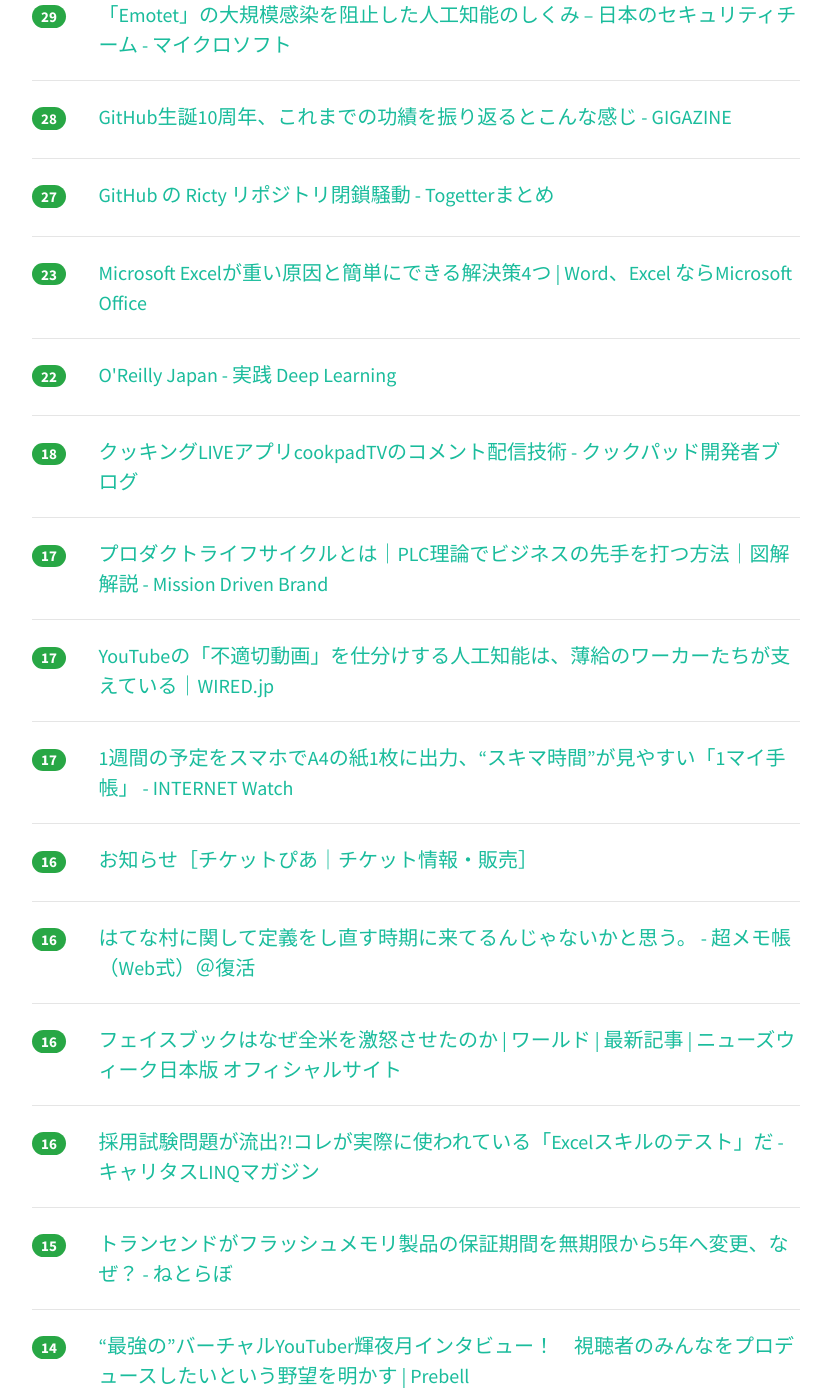
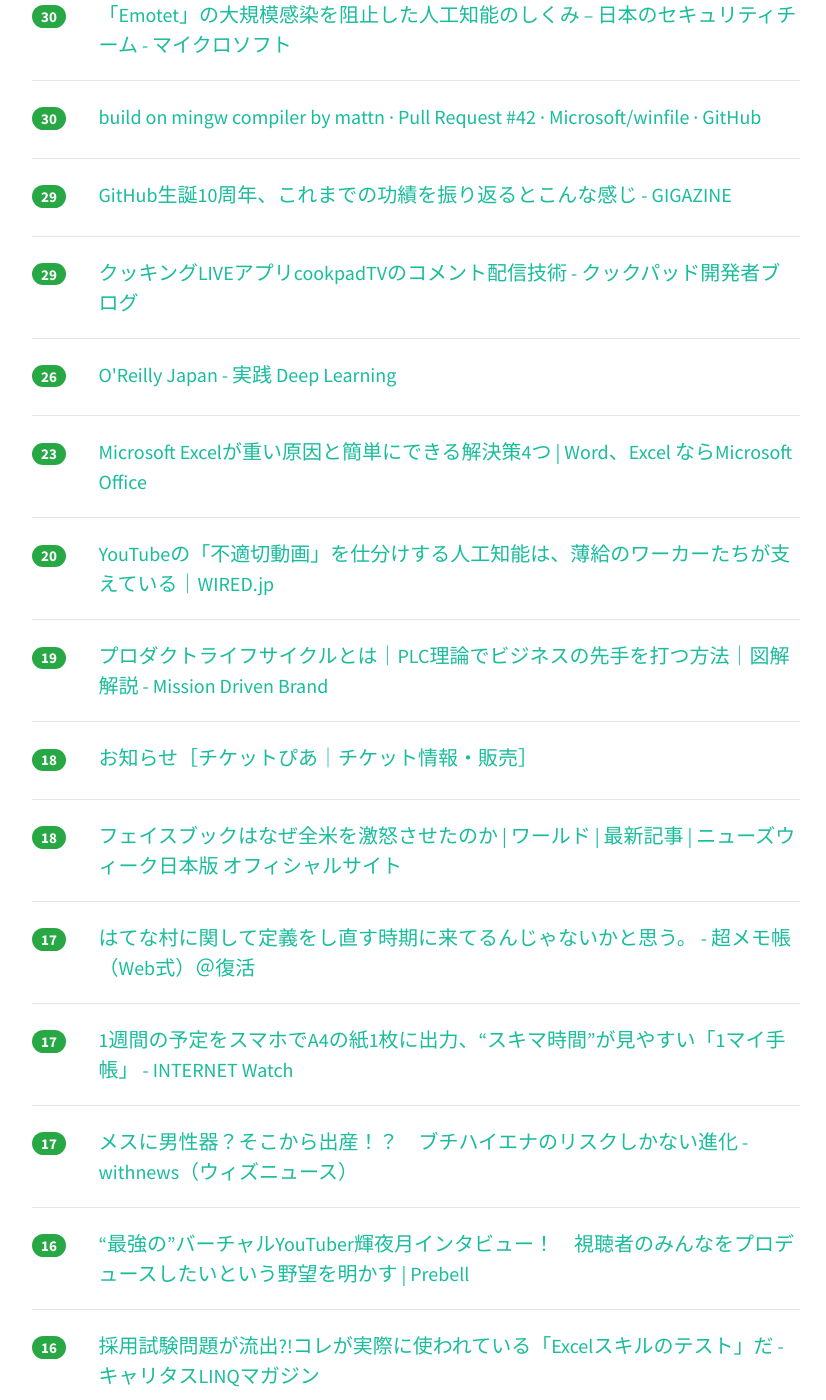
Before and after one commit to yatta47/hatena-matome-site, a Jekyll site: the page built from _posts/2018-04-13-hatena.md, in a window 1280 px wide and 1400 px high, scrolled down 1342 px. Shown: the whole window, without its empty margins (224-1050 px from the left). Built offline with Jekyll 4.4.1, drawn with Linux system fonts in a browser that asks for light colours; nearby versions of some CDN libraries; some of the changed text lies outside the part shown.

Commit message:
Updated 2018-04-13

```diff
--- a/_posts/2018-04-13-hatena.md
+++ b/_posts/2018-04-13-hatena.md
@@ -1,29 +1,29 @@
 ---
 layout: post
 title:  "2018-04-13 はてぶIT"
-date:   2018-04-13 10:03:33
+date:   2018-04-13 11:03:12
 tags: [it-hotentry]
 ---
-27 件のデータあり
+30 件のデータあり
 
 <hr><div class="row">
-<div class="col-1"><span class="badge badge-pill badge-success h2">584</span></div>
+<div class="col-1"><span class="badge badge-pill badge-success h2">823</span></div>
 <div class="col-11"><a href='https://kuenishi.hatenadiary.jp/entry/2018/04/13/022908' target='_blank'>トップレベルのコンピュータエンジニアなら普段からチェックして当然の技術系メディアN選 - kuenishi's blog</a></div>
 </div>
 <hr>
 <div class="row">
-<div class="col-1"><span class="badge badge-pill badge-success h2">197</span></div>
+<div class="col-1"><span class="badge badge-pill badge-success h2">254</span></div>
+<div class="col-11"><a href='https://internet.watch.impress.co.jp/docs/yajiuma/1116878.html' target='_blank'>「Excelが使える」のレベルを的確に見抜ける、入社試験に使えるサンプル問題が公開中【やじうまWatch】 - INTERNET Watch</a></div>
+</div>
+<hr>
+<div class="row">
+<div class="col-1"><span class="badge badge-pill badge-success h2">249</span></div>
 <div class="col-11"><a href='https://qiita.com/issei_y/items/ab641746be2704db98be' target='_blank'>Twitterの名前を5分毎に東京の天気☼☂☃と連動させるサーバレスプログラムを書いたら色々知らないことが出てきた話 - Qiita</a></div>
 </div>
 <hr>
 <div class="row">
-<div class="col-1"><span class="badge badge-pill badge-success h2">187</span></div>
+<div class="col-1"><span class="badge badge-pill badge-success h2">217</span></div>
 <div class="col-11"><a href='https://togetter.com/li/1217505' target='_blank'>「知ってるだけ」では意味がない…？「知る」「分かる」「できる」「している」の違いを表した図が秀逸 - Togetter</a></div>
-</div>
-<hr>
-<div class="row">
-<div class="col-1"><span class="badge badge-pill badge-success h2">170</span></div>
-<div class="col-11"><a href='https://internet.watch.impress.co.jp/docs/yajiuma/1116878.html' target='_blank'>「Excelが使える」のレベルを的確に見抜ける、入社試験に使えるサンプル問題が公開中【やじうまWatch】 - INTERNET Watch</a></div>
 </div>
 <hr>
 <div class="row">
@@ -32,7 +32,7 @@ tags: [it-hotentry]
 </div>
 <hr>
 <div class="row">
-<div class="col-1"><span class="badge badge-pill badge-success h2">61</span></div>
+<div class="col-1"><span class="badge badge-pill badge-success h2">74</span></div>
 <div class="col-11"><a href='https://qiita.com/tkow/items/bca43546a98e42121873' target='_blank'>React-Reduxが分からない人のためにReact-ReduxのAPIを全部説明する - Qiita</a></div>
 </div>
 <hr>
@@ -47,8 +47,18 @@ tags: [it-hotentry]
 </div>
 <hr>
 <div class="row">
+<div class="col-1"><span class="badge badge-pill badge-success h2">33</span></div>
+<div class="col-11"><a href='https://www.sakura.ad.jp/news/sakurainfo/newsentry.php?id=1924' target='_blank'>さくらのクラウド「AWS接続オプション」提供開始のお知らせ | さくらインターネット</a></div>
+</div>
+<hr>
+<div class="row">
+<div class="col-1"><span class="badge badge-pill badge-success h2">33</span></div>
+<div class="col-11"><a href='https://togetter.com/li/997538' target='_blank'>GitHub の Ricty リポジトリ閉鎖騒動 - Togetterまとめ</a></div>
+</div>
+<hr>
+<div class="row">
 <div class="col-1"><span class="badge badge-pill badge-success h2">30</span></div>
-<div class="col-11"><a href='https://www.sakura.ad.jp/news/sakurainfo/newsentry.php?id=1924' target='_blank'>さくらのクラウド「AWS接続オプション」提供開始のお知らせ | さくらインターネット</a></div>
+<div class="col-11"><a href='https://blogs.technet.microsoft.com/jpsecurity/2018/04/12/how-artificial-intelligence-stopped-an-emotet-outbreak/' target='_blank'>「Emotet」の大規模感染を阻止した人工知能のしくみ – 日本のセキュリティチーム - マイクロソフト</a></div>
 </div>
 <hr>
 <div class="row">
@@ -58,17 +68,17 @@ tags: [it-hotentry]
 <hr>
 <div class="row">
 <div class="col-1"><span class="badge badge-pill badge-success h2">29</span></div>
-<div class="col-11"><a href='https://blogs.technet.microsoft.com/jpsecurity/2018/04/12/how-artificial-intelligence-stopped-an-emotet-outbreak/' target='_blank'>「Emotet」の大規模感染を阻止した人工知能のしくみ – 日本のセキュリティチーム - マイクロソフト</a></div>
-</div>
-<hr>
-<div class="row">
-<div class="col-1"><span class="badge badge-pill badge-success h2">28</span></div>
 <div class="col-11"><a href='https://gigazine.net/news/20180412-github-10th-anniversary/' target='_blank'>GitHub生誕10周年、これまでの功績を振り返るとこんな感じ - GIGAZINE</a></div>
 </div>
 <hr>
 <div class="row">
-<div class="col-1"><span class="badge badge-pill badge-success h2">27</span></div>
-<div class="col-11"><a href='https://togetter.com/li/997538' target='_blank'>GitHub の Ricty リポジトリ閉鎖騒動 - Togetterまとめ</a></div>
+<div class="col-1"><span class="badge badge-pill badge-success h2">29</span></div>
+<div class="col-11"><a href='http://techlife.cookpad.com/entry/2018/04/12/180000' target='_blank'>クッキングLIVEアプリcookpadTVのコメント配信技術 - クックパッド開発者ブログ</a></div>
+</div>
+<hr>
+<div class="row">
+<div class="col-1"><span class="badge badge-pill badge-success h2">26</span></div>
+<div class="col-11"><a href='http://www.oreilly.co.jp/books/9784873118321/index.html' target='_blank'>O'Reilly Japan - 実践 Deep Learning</a></div>
 </div>
 <hr>
 <div class="row">
@@ -77,23 +87,28 @@ tags: [it-hotentry]
 </div>
 <hr>
 <div class="row">
-<div class="col-1"><span class="badge badge-pill badge-success h2">22</span></div>
-<div class="col-11"><a href='http://www.oreilly.co.jp/books/9784873118321/index.html' target='_blank'>O'Reilly Japan - 実践 Deep Learning</a></div>
+<div class="col-1"><span class="badge badge-pill badge-success h2">20</span></div>
+<div class="col-11"><a href='https://wired.jp/2018/04/12/youtube-mechanical-turk-content/' target='_blank'>YouTubeの「不適切動画」を仕分けする人工知能は、薄給のワーカーたちが支えている｜WIRED.jp</a></div>
+</div>
+<hr>
+<div class="row">
+<div class="col-1"><span class="badge badge-pill badge-success h2">19</span></div>
+<div class="col-11"><a href='http://www.missiondrivenbrand.jp/entry/kaitai_productlifecycle' target='_blank'>プロダクトライフサイクルとは｜PLC理論でビジネスの先手を打つ方法｜図解解説 - Mission Driven Brand</a></div>
 </div>
 <hr>
 <div class="row">
 <div class="col-1"><span class="badge badge-pill badge-success h2">18</span></div>
-<div class="col-11"><a href='http://techlife.cookpad.com/entry/2018/04/12/180000' target='_blank'>クッキングLIVEアプリcookpadTVのコメント配信技術 - クックパッド開発者ブログ</a></div>
+<div class="col-11"><a href='http://t.pia.jp/info/info-180411cloak.html' target='_blank'>お知らせ［チケットぴあ｜チケット情報・販売］</a></div>
+</div>
+<hr>
+<div class="row">
+<div class="col-1"><span class="badge badge-pill badge-success h2">18</span></div>
+<div class="col-11"><a href='https://www.newsweekjapan.jp/stories/world/2018/04/post-9947.php' target='_blank'>フェイスブックはなぜ全米を激怒させたのか | ワールド | 最新記事 | ニューズウィーク日本版 オフィシャルサイト</a></div>
 </div>
 <hr>
 <div class="row">
 <div class="col-1"><span class="badge badge-pill badge-success h2">17</span></div>
-<div class="col-11"><a href='http://www.missiondrivenbrand.jp/entry/kaitai_productlifecycle' target='_blank'>プロダクトライフサイクルとは｜PLC理論でビジネスの先手を打つ方法｜図解解説 - Mission Driven Brand</a></div>
-</div>
-<hr>
-<div class="row">
-<div class="col-1"><span class="badge badge-pill badge-success h2">17</span></div>
-<div class="col-11"><a href='https://wired.jp/2018/04/12/youtube-mechanical-turk-content/' target='_blank'>YouTubeの「不適切動画」を仕分けする人工知能は、薄給のワーカーたちが支えている｜WIRED.jp</a></div>
+<div class="col-11"><a href='http://www.ituki-yu2.net/entry/hatena_mura_Redefine' target='_blank'>はてな村に関して定義をし直す時期に来てるんじゃないかと思う。 - 超メモ帳（Web式）＠復活</a></div>
 </div>
 <hr>
 <div class="row">
@@ -102,18 +117,13 @@ tags: [it-hotentry]
 </div>
 <hr>
 <div class="row">
-<div class="col-1"><span class="badge badge-pill badge-success h2">16</span></div>
-<div class="col-11"><a href='http://t.pia.jp/info/info-180411cloak.html' target='_blank'>お知らせ［チケットぴあ｜チケット情報・販売］</a></div>
+<div class="col-1"><span class="badge badge-pill badge-success h2">17</span></div>
+<div class="col-11"><a href='https://withnews.jp/article/f0180413000qq000000000000000W06w10101qq000017106A' target='_blank'>メスに男性器？そこから出産！？　ブチハイエナのリスクしかない進化 - withnews（ウィズニュース）</a></div>
 </div>
 <hr>
 <div class="row">
 <div class="col-1"><span class="badge badge-pill badge-success h2">16</span></div>
-<div class="col-11"><a href='http://www.ituki-yu2.net/entry/hatena_mura_Redefine' target='_blank'>はてな村に関して定義をし直す時期に来てるんじゃないかと思う。 - 超メモ帳（Web式）＠復活</a></div>
-</div>
-<hr>
-<div class="row">
-<div class="col-1"><span class="badge badge-pill badge-success h2">16</span></div>
-<div class="col-11"><a href='https://www.newsweekjapan.jp/stories/world/2018/04/post-9947.php' target='_blank'>フェイスブックはなぜ全米を激怒させたのか | ワールド | 最新記事 | ニューズウィーク日本版 オフィシャルサイト</a></div>
+<div class="col-11"><a href='https://prebell.so-net.ne.jp/feature/pre_18041201.html' target='_blank'>“最強の”バーチャルYouTuber輝夜月インタビュー！　視聴者のみんなをプロデュースしたいという野望を明かす | Prebell</a></div>
 </div>
 <hr>
 <div class="row">
@@ -122,22 +132,27 @@ tags: [it-hotentry]
 </div>
 <hr>
 <div class="row">
+<div class="col-1"><span class="badge badge-pill badge-success h2">16</span></div>
+<div class="col-11"><a href='http://it-rush.com/gamewith-media-bloger' target='_blank'>GameWithの決算から学ぶメディアの作り方。ブロガーやメディア関係者は必見の仕組みと高利益率モデル</a></div>
+</div>
+<hr>
+<div class="row">
+<div class="col-1"><span class="badge badge-pill badge-success h2">16</span></div>
+<div class="col-11"><a href='https://gigazine.net/news/20180413-beautifully-repaired-medieval-manuscript/' target='_blank'>本を美しく修復する方法、中世の場合 - GIGAZINE</a></div>
+</div>
+<hr>
+<div class="row">
 <div class="col-1"><span class="badge badge-pill badge-success h2">15</span></div>
 <div class="col-11"><a href='http://nlab.itmedia.co.jp/nl/articles/1804/12/news111.html' target='_blank'>トランセンドがフラッシュメモリ製品の保証期間を無期限から5年へ変更、なぜ？ - ねとらぼ</a></div>
 </div>
 <hr>
 <div class="row">
-<div class="col-1"><span class="badge badge-pill badge-success h2">14</span></div>
-<div class="col-11"><a href='https://prebell.so-net.ne.jp/feature/pre_18041201.html' target='_blank'>“最強の”バーチャルYouTuber輝夜月インタビュー！　視聴者のみんなをプロデュースしたいという野望を明かす | Prebell</a></div>
-</div>
-<hr>
-<div class="row">
-<div class="col-1"><span class="badge badge-pill badge-success h2">13</span></div>
+<div class="col-1"><span class="badge badge-pill badge-success h2">15</span></div>
 <div class="col-11"><a href='https://github.com/LeoEatle/react-composition-input' target='_blank'>GitHub - LeoEatle/react-composition-input: The input component optimized for languages like Chinese, Japanese etc.</a></div>
 </div>
 <hr>
 <div class="row">
-<div class="col-1"><span class="badge badge-pill badge-success h2">11</span></div>
+<div class="col-1"><span class="badge badge-pill badge-success h2">12</span></div>
 <div class="col-11"><a href='http://twitter.com/katolele/status/984293638870937600' target='_blank'>カトレレさんのツイート: "◇ポンコツニュース 上念司さんとケント・ギルバートさんが加計学園の客員教授に就任しました。 税金が安倍信者の給料支払いに使われる可能性があります。 8:5</a></div>
 </div>
 <hr>
```
